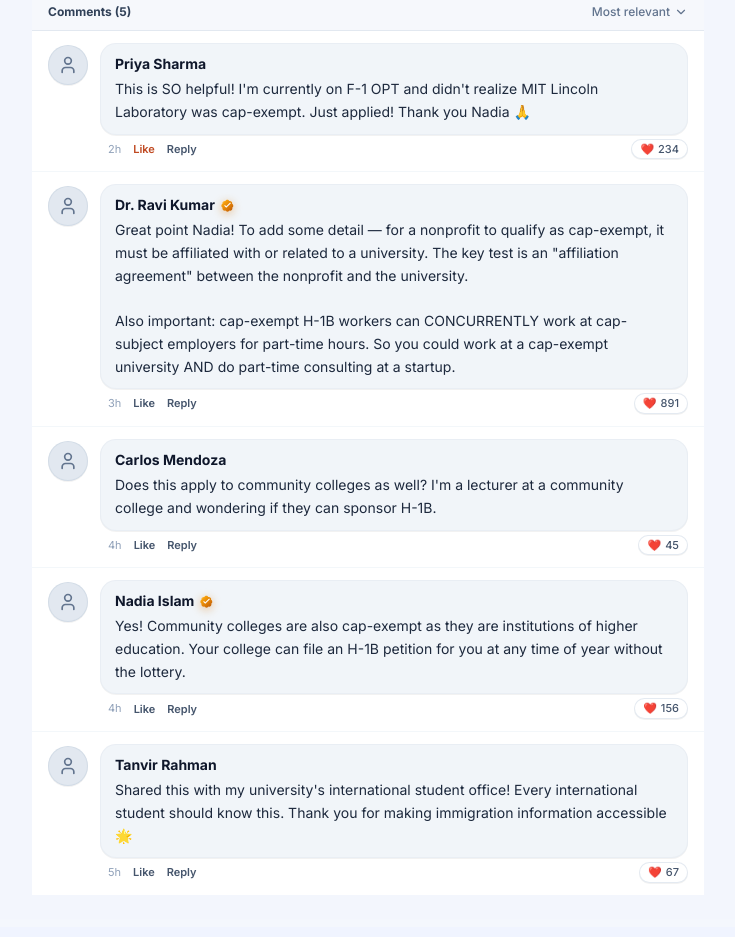
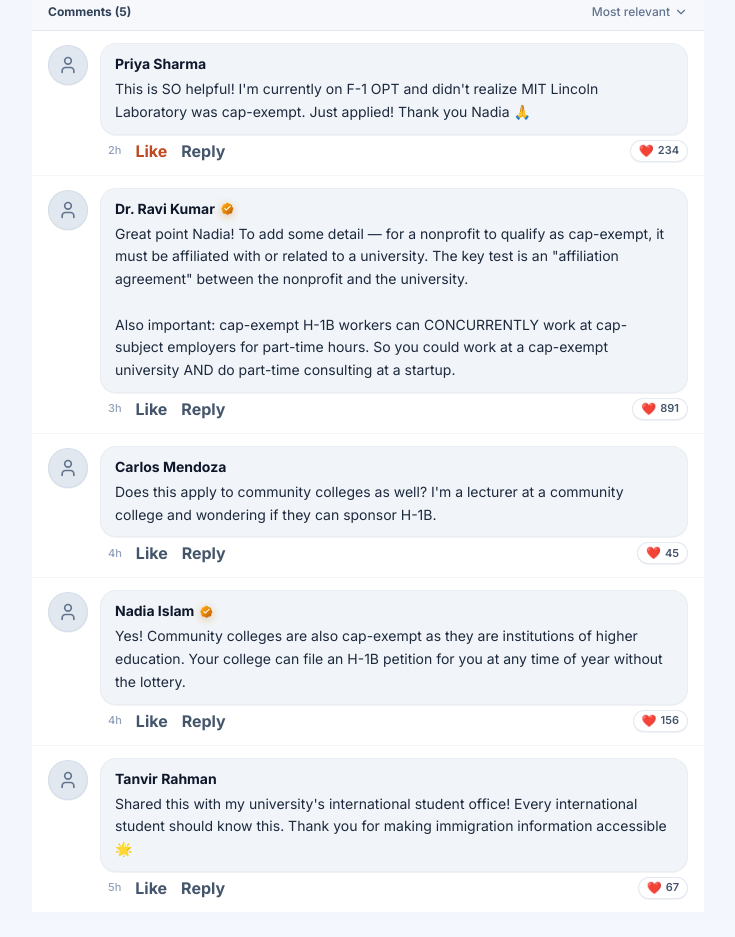
Before and after one commit to Zotish/Personal-project, a React (Vite) app: page /post/1 in a window 1280 px wide. Shown: the part 860-1797 px from the top of the page, without its empty margins (400-1135 px from the left). Built offline with nearby package versions, Linux system fonts and the light colour scheme.

Commit message:
Left align post body content across all pages

```diff
--- a/src/app/pages/PostDetails.tsx
+++ b/src/app/pages/PostDetails.tsx
@@ -141,11 +141,11 @@ function FacebookCommentCard({
         </div>
 
         {/* Facebook-style Micro-actions below bubble */}
-        <div className="flex items-center gap-3 text-xs text-slate-500 mt-1 pl-2">
-          <span className="text-[11px] text-slate-400 font-normal">{reply.time}</span>
+        <div className="flex items-center gap-3.5 text-xs text-slate-500 mt-1 pl-2">
+          <span className="text-[11px] text-slate-400 font-medium">{reply.time}</span>
           <button
             onClick={handleLike}
-            className={`text-[11px] font-semibold transition-colors cursor-pointer ${
+            className={`font-bold transition-colors cursor-pointer ${
               liked ? "text-[#C04A22]" : "text-slate-600 hover:underline"
             }`}
           >
@@ -153,15 +153,15 @@ function FacebookCommentCard({
           </button>
           <button
             onClick={() => onReplyClick?.(reply.author.name)}
-            className="text-[11px] font-semibold text-slate-600 hover:underline cursor-pointer"
+            className="font-bold text-slate-600 hover:underline cursor-pointer"
           >
             Reply
           </button>
 
           {/* Floating Reaction Pill */}
           {likeCount > 0 && (
-            <span className="flex items-center gap-1 text-[11px] font-medium text-slate-600 bg-white border border-slate-200/90 shadow-2xs rounded-full px-2 py-0.5 ml-auto">
-              <span className="text-rose-500 text-[11px]">❤️</span> {likeCount}
+            <span className="flex items-center gap-1 text-[11px] font-semibold text-slate-600 bg-white border border-slate-200/90 shadow-2xs rounded-full px-2 py-0.5 ml-auto">
+              <span className="text-rose-500 text-xs">❤️</span> {likeCount}
             </span>
           )}
         </div>
--- a/src/app/pages/Profile.tsx
+++ b/src/app/pages/Profile.tsx
@@ -727,17 +727,19 @@ export function Profile() {
           </div>
         )}
 
+        {/* ── Top Header Bar ── */}
+        <div className="sticky top-0 z-30 bg-white/90 backdrop-blur-md border-b border-border px-4 py-2.5 flex items-center">
+          <button
+            onClick={() => navigate(-1)}
+            className="p-2 rounded-full hover:bg-slate-100 transition cursor-pointer text-slate-700 active:scale-95"
+            title="Back"
+          >
+            <ArrowLeft className="w-5 h-5" />
+          </button>
+        </div>
+
         {/* ── Cover / Banner Image ── */}
         <div className="relative h-36 sm:h-52 w-full bg-slate-900 overflow-hidden group">
-          {/* Floating Back Button */}
-          <button
-            onClick={() => navigate(-1)}
-            className="absolute top-3 left-3 p-2 rounded-full bg-black/40 hover:bg-black/60 text-white backdrop-blur-xs transition cursor-pointer active:scale-95 shadow-md z-20"
-            title="Back"
-          >
-            <ArrowLeft className="w-4.5 h-4.5" />
-          </button>
-
           {profileData.bannerImage ? (
             <img
               src={profileData.bannerImage}
@@ -754,7 +756,7 @@ export function Profile() {
           {isSelf && (
             <button
               onClick={() => setShowEditModal(true)}
-              className="absolute top-3 right-3 p-2 rounded-full bg-black/50 hover:bg-black/70 text-white backdrop-blur-xs transition cursor-pointer text-xs flex items-center gap-1.5 font-medium shadow-md z-20"
+              className="absolute top-3 right-3 p-2 rounded-full bg-black/50 hover:bg-black/70 text-white backdrop-blur-xs transition cursor-pointer text-xs flex items-center gap-1.5 font-medium shadow-md"
             >
               <ImageIcon className="w-3.5 h-3.5" /> Change Header
             </button>
```
